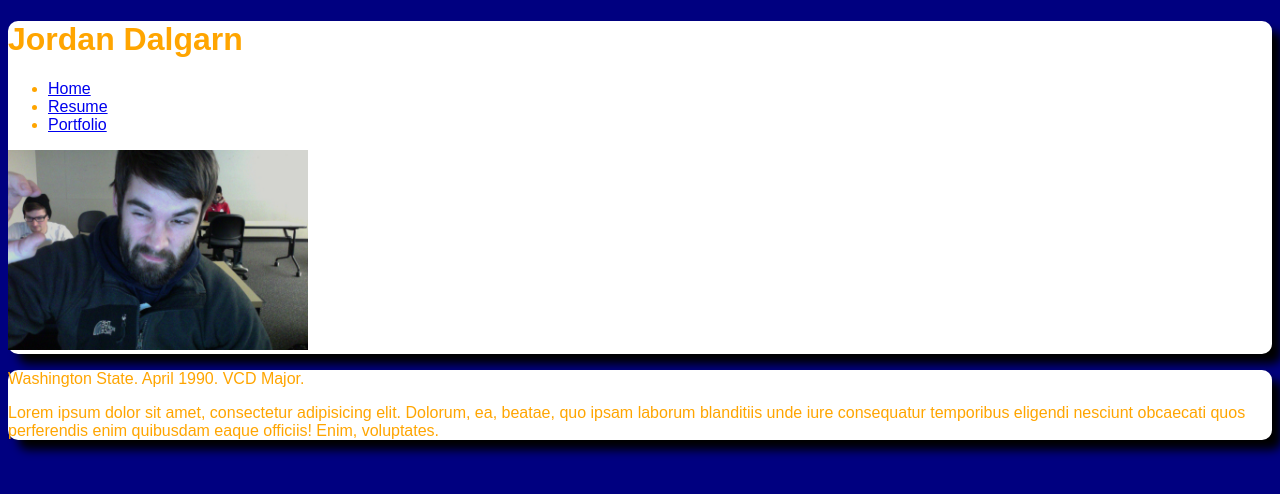
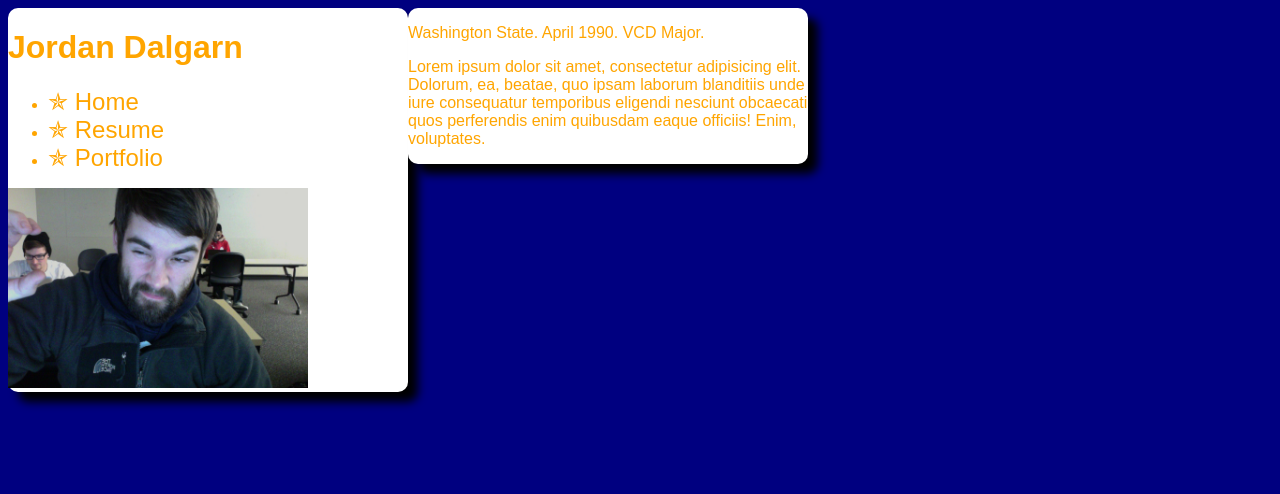
Before and after one commit to jdalgarn/p1-about-me, a plain HTML site: page index.html in a window 1280 px wide. Drawn offline with Linux system fonts and the light colour scheme.

Commit message:
Columns Floated

```diff
--- a/css/styles.css
+++ b/css/styles.css
@@ -3,17 +3,32 @@ body {
 	font-family: arial;
 	color: orange;
 }
+/* Navigation */
+a {
+	font-size: 24px;
+	color: orange;
+	text-decoration: none;
+}
+
+
 
 img{
 	width: 300px;
 }
 
+
+/*Containers*/
+
 #leftcol {
 	background: white;
+	float: left;
+	width: 400px;
 }
 
 #rightcol {
 	background: white;
+	float: left;
+	width: 400px;
 }
 
 .round {border-radius: 10px;
--- a/index.html
+++ b/index.html
@@ -15,9 +15,9 @@
 
 	<nav>
 		<ul>
-			<li><a href="index.html">Home</a></li>
-			<li><a href="resume.html">Resume</a></li>
-			<li><a href="portfolio.html">Portfolio</a></li>
+			<li><a href="index.html">&#10031; Home</a></li>
+			<li><a href="resume.html">&#10031; Resume</a></li>
+			<li><a href="portfolio.html">&#10031; Portfolio</a></li>
 		</ul>
 	</nav>
 
```
